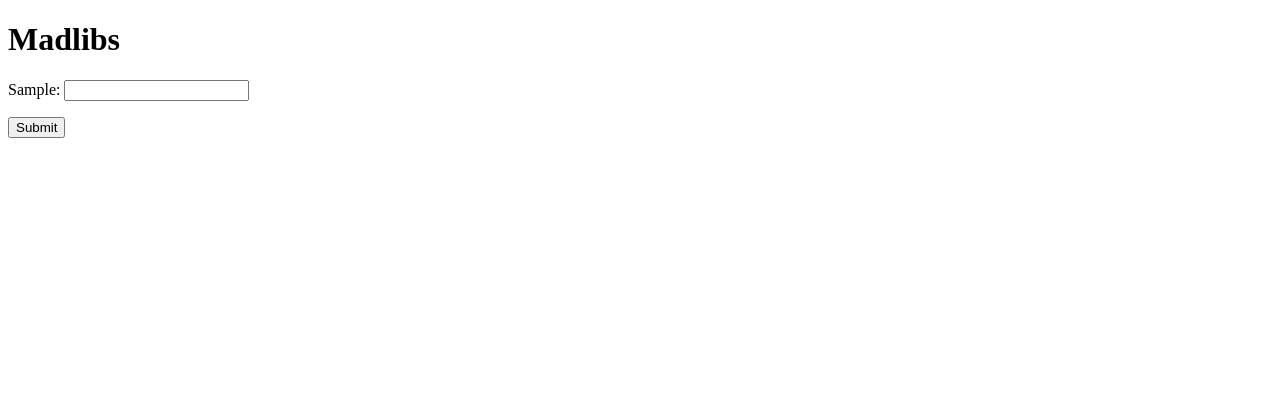
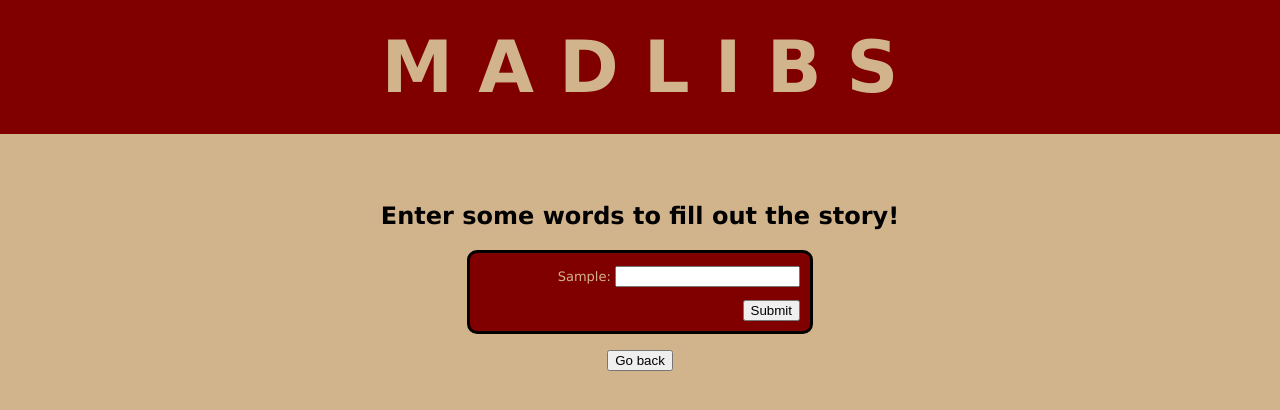
Before and after one commit to jmcginty15/Flask-Madlibs, a Flask app: template templates/form.html in a window 1280 px wide. Shown: the top 410 px of the page. Run offline with Flask 2, Linux system fonts and the light colour scheme; the template is opened without the code that fills it: most values are stand-ins (such as "Sample title", 1, 10 or a date in 2020).

Commit message:
styling complete

```diff
--- a/app.py
+++ b/app.py
@@ -26,10 +26,13 @@ Drink more {liquid} and take {substance} as needed."""
 
 @app.route('/')
 def home():
+    """Route to the homepage"""
     return render_template('home.html')
 
 @app.route('/form')
 def form():
+    """Creates a Story instance from the user-selected story and
+    passes the prompts for that story to the form template"""
     story_index = int(request.args['story'])
     global story
     story = Story(prompts[story_index], templates[story_index])
@@ -37,6 +40,7 @@ def form():
 
 @app.route('/story')
 def homepage():
+    """Displays the story with user inputs"""
     inputs = request.args
     story_output = story.generate(inputs)
     return render_template('story.html', story=story_output)
--- /dev/null
+++ b/static/app.css
@@ -0,0 +1,60 @@
+h1 {
+    background-color: maroon;
+    font-size: 72px;
+    text-align: center;
+    margin-top: 0px;
+    padding-top: 25px;
+    padding-bottom: 25px;
+}
+
+pre {
+    font-size: 24px;
+    font-family: Verdana, Geneva, Tahoma, sans-serif;
+    display: inline-block;
+    border-style: solid;
+    border-radius: 10px;
+    border-color: black;
+    margin: auto;
+    padding: 10px;
+    background-color: maroon;
+    color: tan;
+}
+
+body {
+    background-color: tan;
+    text-align: center;
+    font-family: Verdana, Geneva, Tahoma, sans-serif;
+    padding: 0px;
+    margin: 0px;
+}
+
+.input-field {
+    text-align: right;
+    font-size: small;
+    border-style: solid;
+    border-radius: 10px;
+    border-color: black;
+    margin: auto;
+    padding-left: 10px;
+    padding-right: 10px;
+    padding-bottom: 10px;
+    width: 50%;
+    background-color: maroon;
+    color: tan;
+}
+
+section {
+    text-align: center;
+    align-content: center;
+    margin: auto;
+    width: 50%;
+}
+
+a {
+    color: tan;
+    text-decoration: none;
+}
+
+a:visited {
+    color: tan;
+}
--- a/templates/base.html
+++ b/templates/base.html
@@ -3,10 +3,11 @@
 <head>
     <meta charset="UTF-8">
     <meta name="viewport" content="width=device-width, initial-scale=1.0">
+    <link rel="stylesheet" type="text/css" href="/static/app.css">
     <title>{% block title %}{% endblock %}</title>
 </head>
 <body>
-    <h1>Madlibs</h1>
+    <h1><a href="/">M A D L I B S</a></h1>
     {% block content %}{% endblock %}
 </body>
 </html>
--- a/templates/form.html
+++ b/templates/form.html
@@ -1,10 +1,19 @@
 {% extends 'base.html' %}
 {% block title %}Prompts{% endblock %}
 {% block content %}
-    <form action="/story">
+<section>
+    <h2>Enter some words to fill out the story!</h2>
+    <form action="/story" class="input-field">
         {% for prompt in prompts %}
-        <p><label for="{{prompt}}">{{display_prompts[prompt]}}: </label><input type="text" name="{{prompt}}"></p>
+        <p><label for="{{prompt}}">{{display_prompts[prompt]}}: </label><input type="text" name="{{prompt}}" required>
+        </p>
         {% endfor %}
         <button>Submit</button>
     </form>
+    <p>
+    <form action="/">
+        <button type="submit">Go back</button>
+    </form>
+    </p>
+</section>
 {% endblock %}
--- a/templates/home.html
+++ b/templates/home.html
@@ -1,6 +1,7 @@
 {% extends 'base.html' %}
 {% block title %}MADLIBS{% endblock %}
 {% block content %}
+<h2>Let's play Madlibs!</h2>
 <form action="/form">
     <label for="story">Choose a story: </label>
     <select name="story">
```
Also changed, not shown: templates/story.html (+8 -1 lines).
